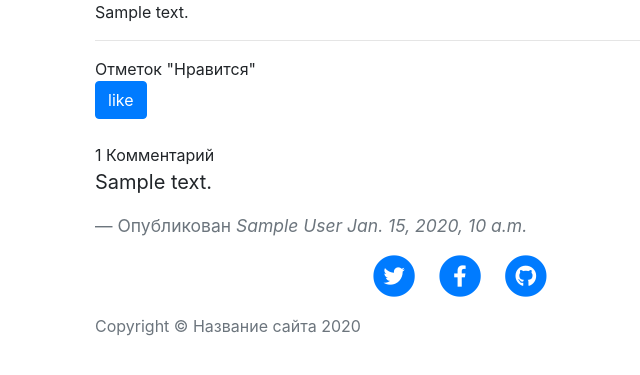
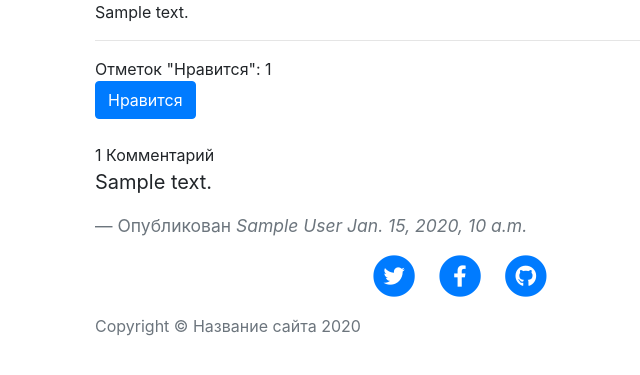
Before and after one commit to Insamo217/django_blog, a Django app: template blog/templates/blog/post_detail.html in a window 1280 px wide. Shown: the part 80-455 px from the top of the page, without its empty margins (180-820 px from the left). Run offline with Django 3.2, Linux system fonts and the light colour scheme; the template is opened without the code that fills it: most values are stand-ins (such as "Sample title", 1, 10 or a date in 2020); some libraries are stand-ins or nearby versions.

Commit message:
added 'Like' button

```diff
--- a/blog/models.py
+++ b/blog/models.py
@@ -15,7 +15,7 @@ class Post(models.Model):
     title = models.CharField('Заголовок поста', max_length=150, db_index=True)
     slug = models.SlugField(max_length=150, blank=True, unique=True)
     text = models.TextField('Текст поста', blank=True, db_index=True)
-    #likes = models.IntegerField(blank=True, default=0)
+    likes = models.ManyToManyField(User, related_name='likes', blank=True)
     date_pub = models.DateTimeField('Дата публикации', default=datetime.now())
 
     def get_absolute_url(self):
@@ -33,7 +33,7 @@ class Post(models.Model):
         super().save(*args, **kwargs)
 
     def total_likes(self):
-        return self.likes.count
+        return self.likes.count()
 
     def __str__(self):
         return self.title
--- a/blog/templates/blog/edit_profile.html
+++ b/blog/templates/blog/edit_profile.html
@@ -17,10 +17,10 @@
                 {% endfor %}
                 {{ profile_form.as_p }}
                 <input type="submit" value="Сохранить изменения"
-                       class="btn btn-outline-secondary">
+                       class="btn btn-outline-success">
             </form>
         <br>
-        <h3><a class="btn btn-outline-secondary" href="{% url 'post_list_url' %}">
+        <h3><a class="btn btn-outline-success" href="{% url 'post_list_url' %}">
             Обратно на главную страницу</a></h3>
         </form>
 
--- a/blog/templates/blog/post_detail.html
+++ b/blog/templates/blog/post_detail.html
@@ -35,15 +35,15 @@
       <div class="row">
         <div class="col-lg-8 col-md-10 mx-auto">
             {{ post.text|linebreaks }}<hr>
-             Отметок "Нравится"
+             Отметок "Нравится": {{ total_likes }}
             <form action="{% url 'like_post' %}" method="post">
                 {% csrf_token %}
                 {% if is_liked %}
                     <button type="submit" name="post_id" value="{{ post.id }}"
-                        class="btn btn-danger">Dislike</button>
+                        class="btn btn-danger">Снять отметку</button>
                 {% else %}
                     <button type="submit" name="post_id" value="{{ post.id }}"
-                        class="btn btn-primary">like</button>
+                        class="btn btn-primary">Нравится</button>
                 {% endif %}
             </form>
             <br>
```
Also changed, not shown: blog/views.py (+7 -2 lines).
